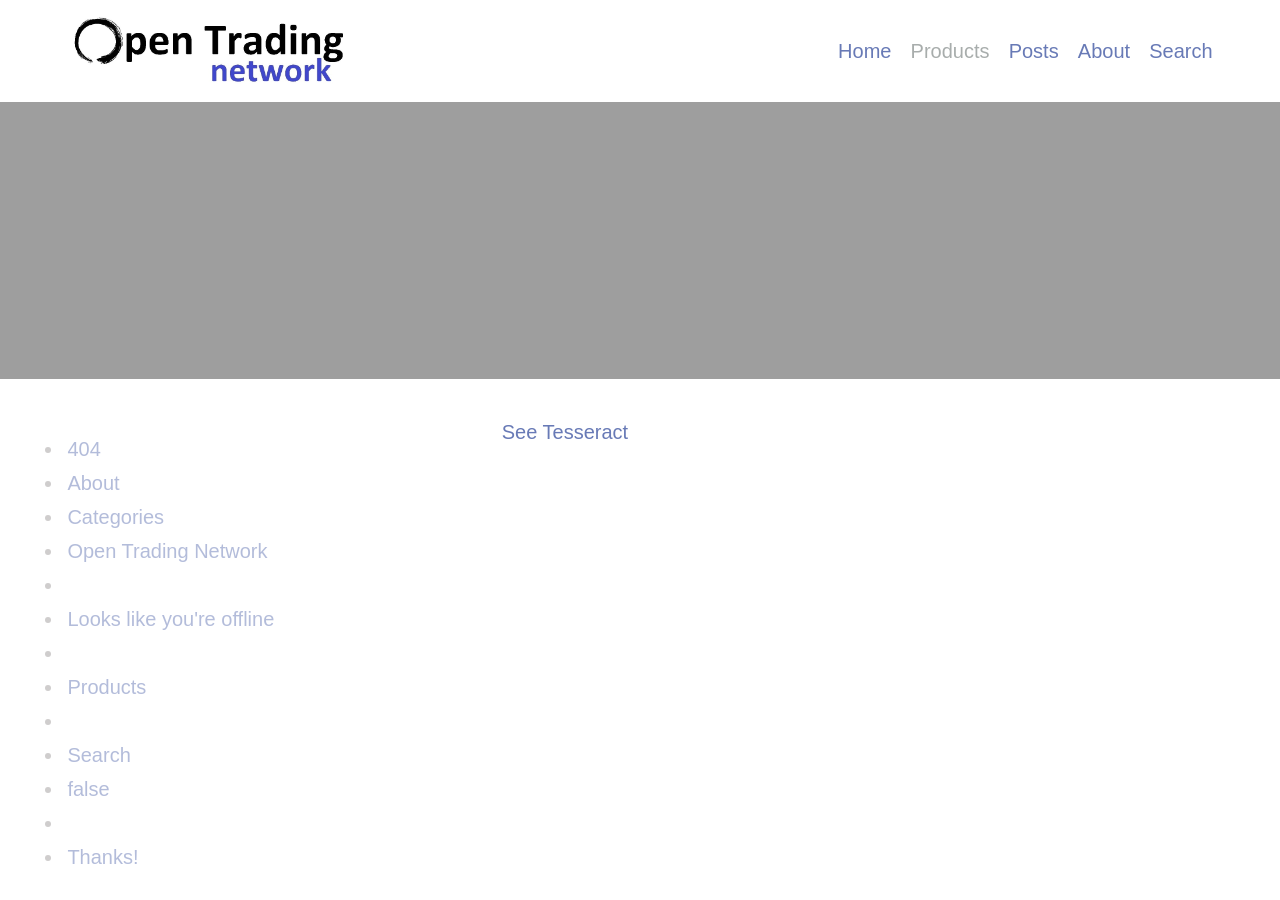
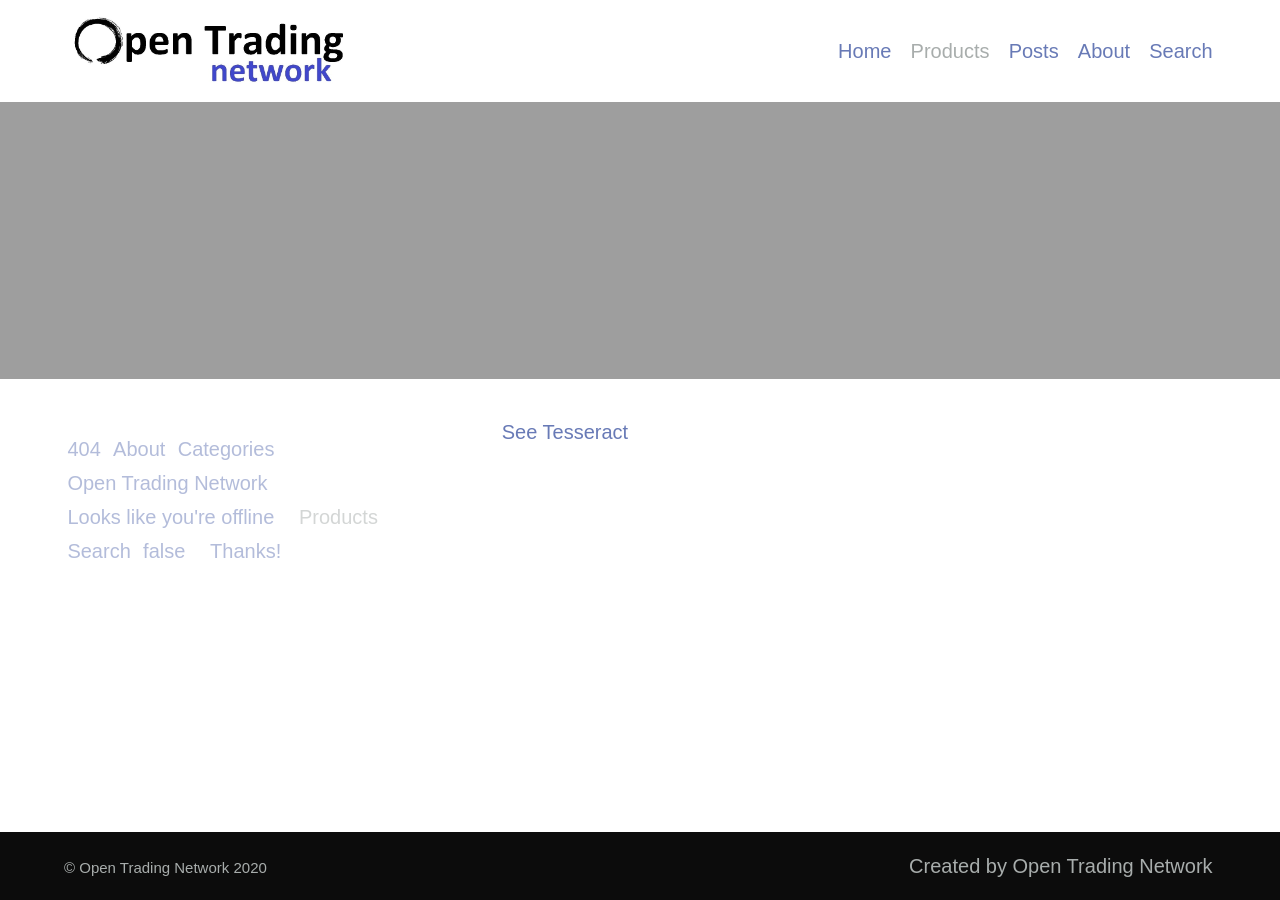
Before and after one commit to opentrading-net/opentrading-net.github.io, a Jekyll site: the page built from products.md, in a window 1280 px wide and 900 px high. Built offline with Jekyll 4.4.1, drawn with Linux system fonts in a browser that asks for light colours.

Commit message:
Highlight topic

```diff
--- a/_includes/nav-topics.html
+++ b/_includes/nav-topics.html
@@ -5,7 +5,9 @@
     <ul>
       {% assign items = topic.items %}
       {% for item in items %}
-        <li><a href="{{ item.url }}">{{ item.title }}</a></li>
+        <li class="item  item--nav{% if item.url == page.url %}  item--current{% endif %}">
+          <a href="{{ item.url }}">{{ item.title }}</a>
+        </li>
       {% endfor %}
     </ul>
   {% endfor %}
```
